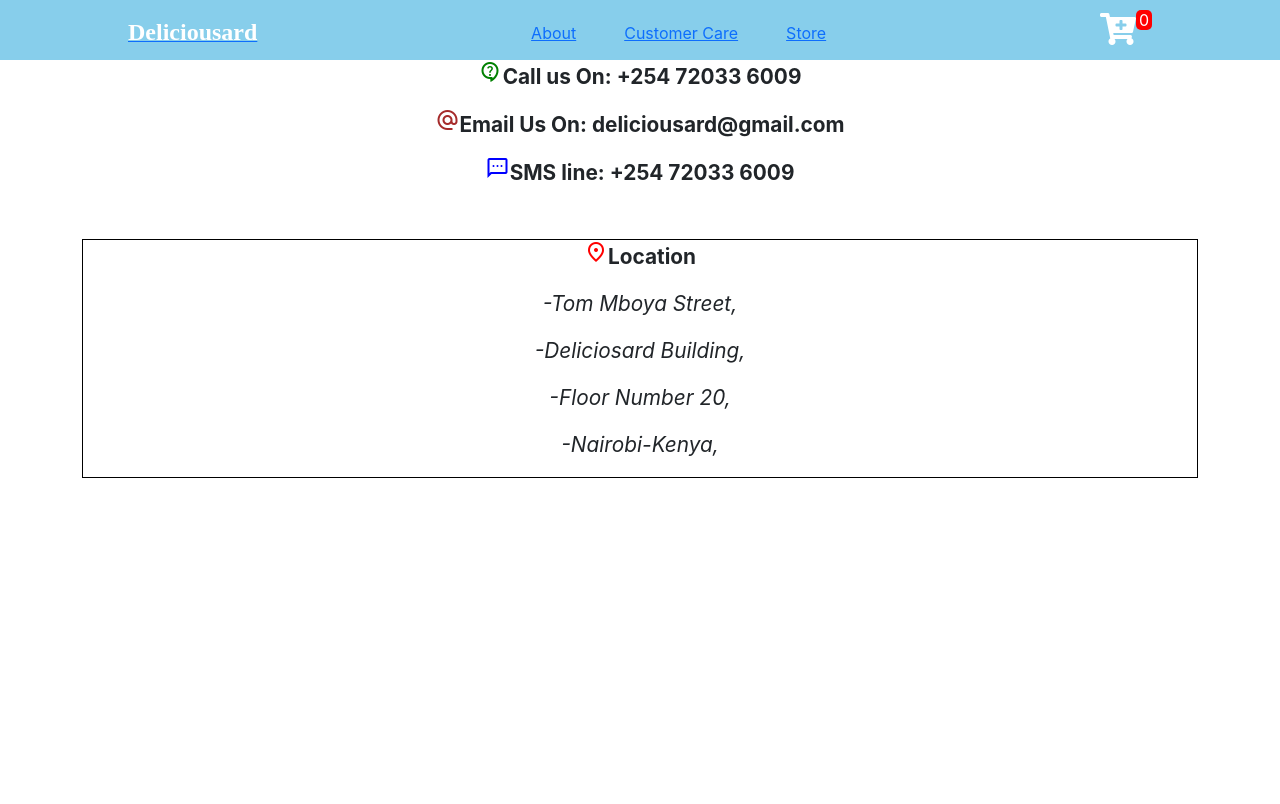
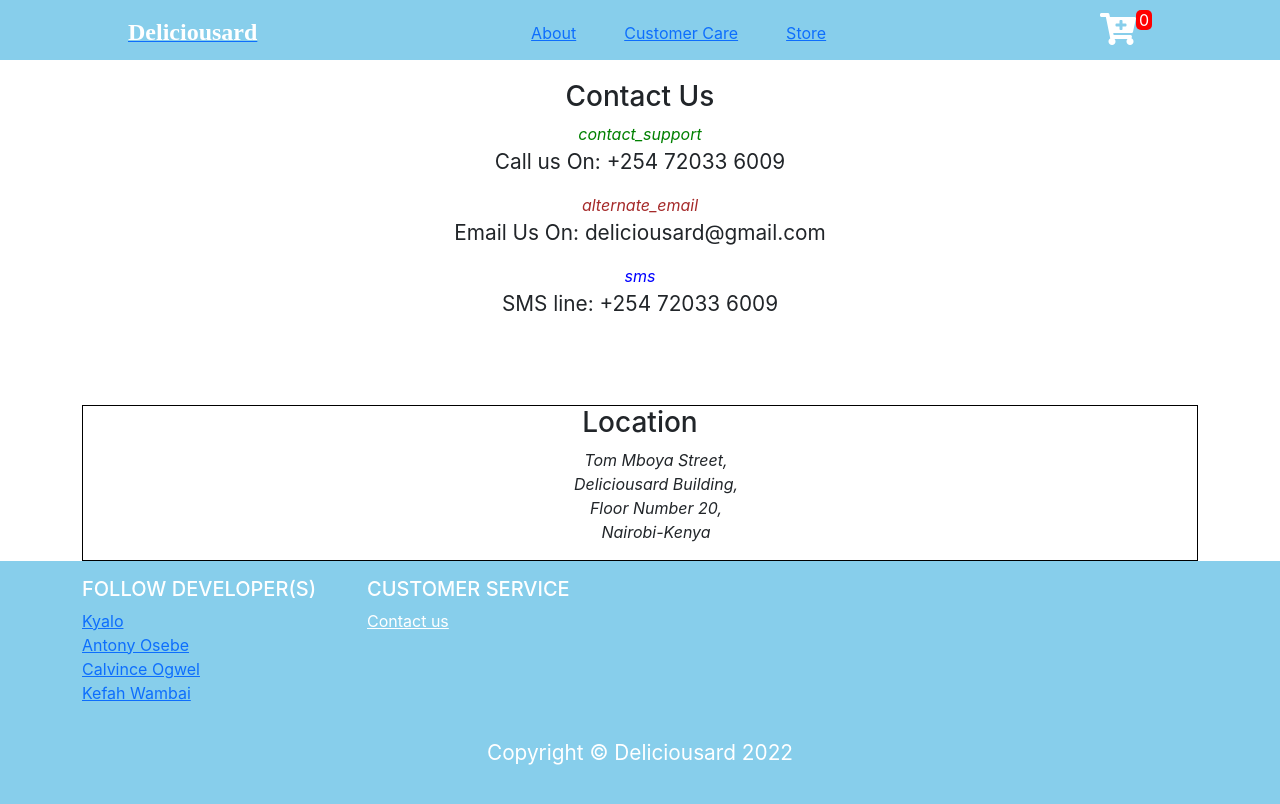
Before and after one commit to Justus-Kyalo/deliciousard, a React (Create React App) app: page /customercare in a window 1280 px wide. Shown: the top 804 px of the page. Built offline with nearby package versions, Linux system fonts and the light colour scheme.

Commit message:
added footer and functionality

```diff
--- a/src/App.js
+++ b/src/App.js
@@ -6,6 +6,7 @@ import Cart from "./Components/Cart";
 import About from "./Components/About";
 import CustomerCare from "./Components/CustomerCare";
 import Store from "./Components/Store";
+import Footer from "./Components/Footer.js"
 
 function App() {
 
@@ -42,6 +43,7 @@ function App() {
         <Route path="/store" element={<Store />} />
 
       </Routes>
+      <Footer />
     </div>
 
 
--- a/src/Components/About.js
+++ b/src/Components/About.js
@@ -4,21 +4,14 @@ import './css/app.css'
 function About() {
   return (
     <div className="container" >
-      <p>
-        Welcome to our Delicioursard grocery store ! We are a family-owned and operated
-        business that has been serving our community for over 50 years. Our
-        store offers a wide variety of fresh produce, vegetables, fruits, and pantry
-        essentials at affordable prices. We pride ourselves on offering
-        high-quality products and exceptional customer service. Our dedicated
-        team of employees works hard to ensure that our shelves are always
-        well-stocked and that our customers are satisfied with their shopping
-        experience. We believe in supporting local farmers and businesses and
-        therefore a significant portion of our products are sourced from local
-        producers. In addition to our in-store shopping options, we also offer
-        online ordering and home delivery for your convenience. Thank you for
-        choosing our store for all of your grocery needs. We look forward to
-        serving you!"
+      <h1 style={{color: 'green', textAlign: 'center'}}>Welcome to Delicioursard Grocery Store!</h1>
+      <p style={{fontSize: '1.2em', textAlign: 'justify', lineHeight: '1.5'}}>
+        We are a family-owned and operated business that has been serving our community for over 50 years. Our store offers a wide variety of fresh produce, vegetables, fruits, and pantry essentials at affordable prices. We pride ourselves on offering high-quality products and exceptional customer service. Our dedicated team of employees works hard to ensure that our shelves are always well-stocked and that our customers are satisfied with their shopping experience. We believe in supporting local farmers and businesses and therefore a significant portion of our products are sourced from local producers. In addition to our in-store shopping options, we also offer online ordering and home delivery for your convenience. Thank you for choosing our store for all of your grocery needs. We look forward to serving you!
       </p>
+      <h2 style={{color: 'blue', textAlign: 'center'}}>Our Vision</h2>
+      <p style={{fontSize: '1.1em', textAlign: 'center'}}>To be the premier provider of high-quality and affordable groceries in our community.</p>
+      <h2 style={{color: 'blue', textAlign: 'center'}}>Our Mission</h2>
+      <p style={{fontSize: '1.1em', textAlign: 'center'}}>To provide exceptional customer service, support local farmers and businesses, and offer a convenient and seamless shopping experience for our customers.</p>
     </div>
   );
 }
--- a/src/Components/CustomerCare.js
+++ b/src/Components/CustomerCare.js
@@ -1,26 +1,42 @@
 import React from "react";
 import './css/app.css'
 
-function CustomerCare() {
+const CustomerCare = () => {
     return (
-        <div className="container" >
-            <div style={{textAlign:"center"}} >
-            <p style={{fontWeight: "bold"}}><span style={{color: "green"}} class="material-symbols-outlined">contact_support </span>Call us On: +254 72033 6009</p>
-            <p style={{fontWeight: "bold"}}><span style={{color: "brown"}} class="material-symbols-outlined">alternate_email</span>Email Us On: deliciousard@gmail.com</p>
-            <p style={{fontWeight: "bold"}} ><span style={{color: "blue"}} class="material-symbols-outlined">sms</span>SMS line: +254 72033 6009</p>
+        <div className="container">
+            <div style={{textAlign:"center", padding: "20px"}} >
+                <h3>Contact Us</h3>
+                <div className="contact-methods">
+                    <div className="contact-method">
+                        <i className="material-icons-outlined" style={{color: "green"}}>contact_support</i>
+                        <p>Call us On: +254 72033 6009</p>
+                    </div>
+                    <div className="contact-method">
+                        <i className="material-icons-outlined" style={{color: "brown"}}>alternate_email</i>
+                        <p>Email Us On: deliciousard@gmail.com</p>
+                    </div>
+                    <div className="contact-method">
+                        <i className="material-icons-outlined" style={{color: "blue"}}>sms</i>
+                        <p>SMS line: +254 72033 6009</p>
+                    </div>
+                </div>
             </div>
 
             <div className="location">
-            <p style={{fontWeight: "bold", textAlign: "center"}}><span style={{color: "red"}} class="material-symbols-outlined">location_on</span>Location</p>
-            <div style={{ fontStyle: "italic", textAlign:"center"}} >
-                <p>-Tom Mboya Street,</p>
-                <p>-Deliciosard Building,</p>
-                <p>-Floor Number 20,</p>
-                <p>-Nairobi-Kenya,</p>
-            </div>
+                <h3 style={{textAlign: "center"}}>Location</h3>
+                <div className="address" style={{ fontStyle: "italic", textAlign:"center"}} >
+                    <ul style={{listStyleType:'none'}}>
+                        <li>Tom Mboya Street,</li>
+                        <li>Deliciousard Building,</li>
+                        <li>Floor Number 20,</li>
+                        <li>Nairobi-Kenya</li>
+                    </ul>
+
+                </div>
             </div>
         </div>
     )
 }
 
+
 export default CustomerCare;
--- /dev/null
+++ b/src/Components/Footer.js
@@ -0,0 +1,49 @@
+import React from 'react';
+import './css/footer.css'
+import {  NavLink } from "react-router-dom";
+
+function Footer() {
+    return (
+        <footer className="bg-skyblue py-3">
+        <div className="container">
+            <div className="row">
+                <div className="col-lg-3 col-md-6">
+                    <h5 className="text-white text-uppercase">Follow Developer(s) </h5>
+                    <ul className="list-unstyled">
+                        <li>
+                            <span><a href='https://github.com/RemmyKyalo' target='_blank'>Kyalo</a></span>
+                        </li>
+                        <li>
+                            <span><a href='https://github.com/antonyosebe' target='_blank'>Antony Osebe</a></span>
+                        </li><li>
+                            <span><a href='https://github.com/volta1234' target='_blank'>Calvince Ogwel</a></span>
+                        </li><li>
+                            <span><a href='https://github.com/kefahwambai' target='_blank'>Kefah Wambai</a></span>
+                        </li>
+
+                    </ul>
+
+                </div>
+                <div className="col-lg-3 col-md-6">
+                    <h5 className="text-white text-uppercase">Customer Service</h5>
+                    <ul className="list-unstyled">
+                        <li>
+                            <NavLink to="/customercare" className="text-white">Contact us</NavLink>
+                        </li>
+
+                    </ul>
+                </div>
+
+
+            </div>
+        <div className="text-center py-3">
+    <p className="text-white">Copyright &copy; Deliciousard 2022</p>
+</div>
+</div>
+</footer>
+
+
+    );
+}
+
+export default Footer;
--- /dev/null
+++ b/src/Components/css/footer.css
@@ -0,0 +1,7 @@
+.bg-skyblue {
+    background-color: skyblue;
+  }
+
+  .text-white {
+    color: white;
+  }
```
